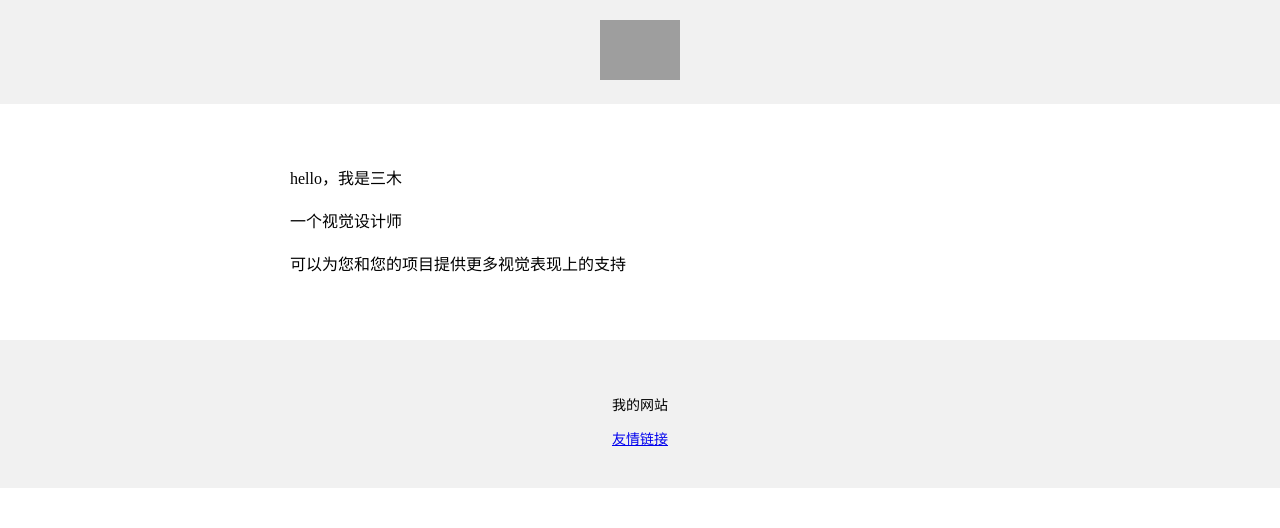
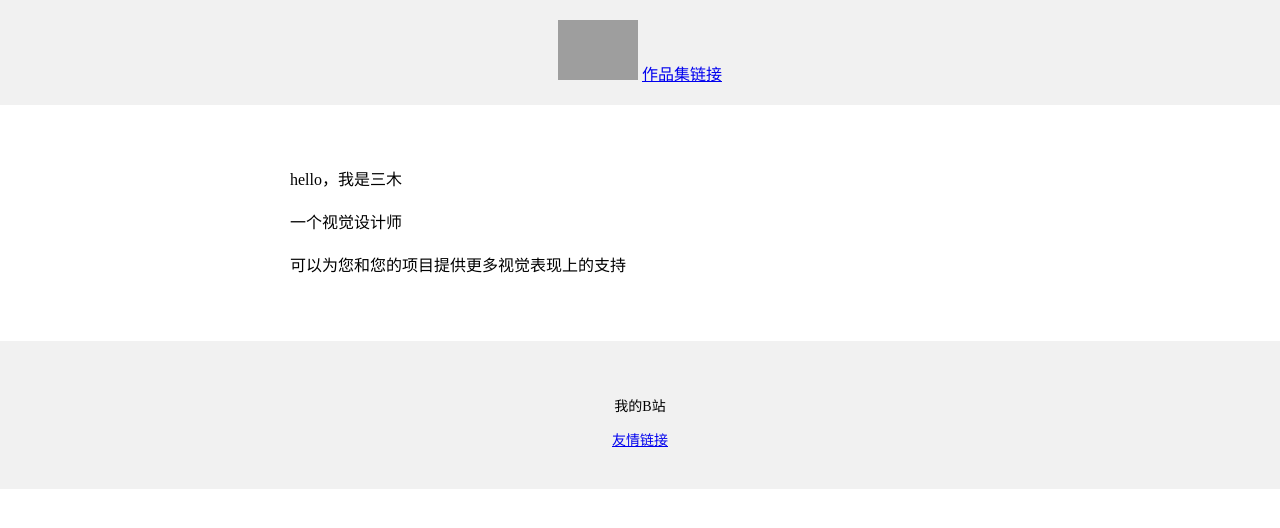
Before and after one commit to cln-id/cla-id, a plain HTML site: page index.html in a window 1280 px wide. Drawn offline with Linux system fonts and the light colour scheme; grey boxes are pictures that could not be loaded.

Commit message:
Update index.html

```diff
--- a/index.html
+++ b/index.html
@@ -19,6 +19,8 @@
         width="80px;height"
         ="80px;"
       />
+
+      <a href="https://cln-id.github.io/cla-id/zuopinji.html">作品集链接</a>
     </div>
     <div
       style="
@@ -41,7 +43,7 @@
         font-size: 14px;
       "
     >
-      <p>我的网站</p>
+      <p>我的B站</p>
       <a href="https://space.bilibili.com/396015798">友情链接</a>
     </div>
   </body>
```
